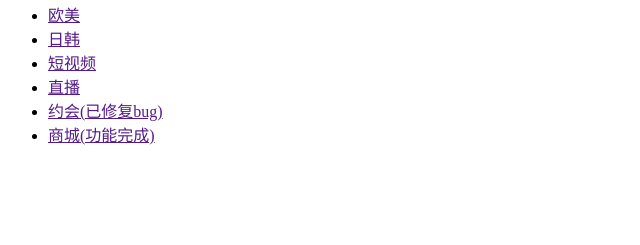
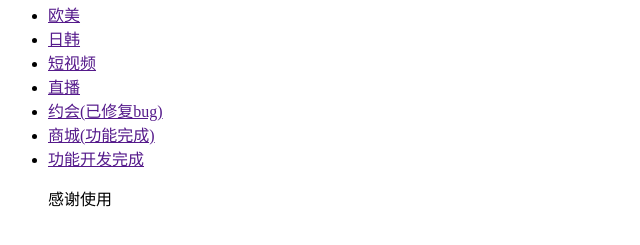
Before and after one commit to Thyrvale/gittest, a plain HTML site: page index.html in a window 1280 px wide. Shown: the part 87-332 px from the top of the page, without its empty margins (0-640 px from the left). Drawn offline with Linux system fonts and the light colour scheme.

Commit message:
v1.4 最终版

```diff
--- a/index.html
+++ b/index.html
@@ -15,6 +15,8 @@
         <li><a href="">直播</a></li>
         <li><a href="">约会(已修复bug)</a></li>
         <li><a href="">商城(功能完成)</a></li>
+        <li><a href="">功能开发完成</a></li>
+        <p>感谢使用</p>
     </ul>
 </body>
 </html>
```
Also changed, not shown: 1 other file.
